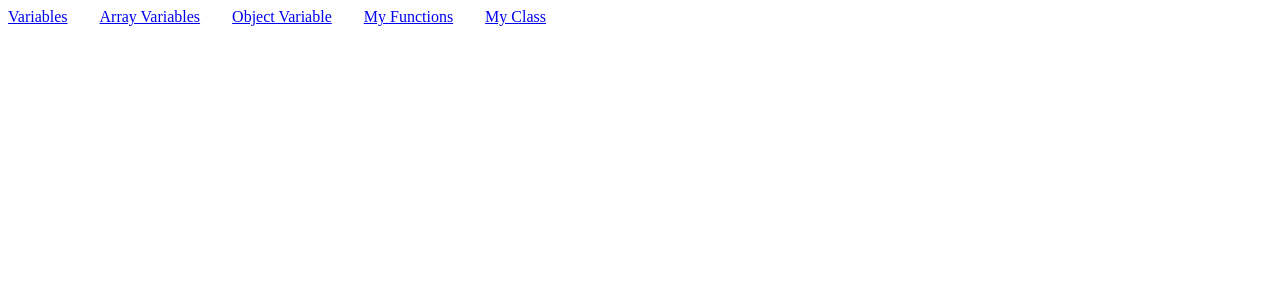
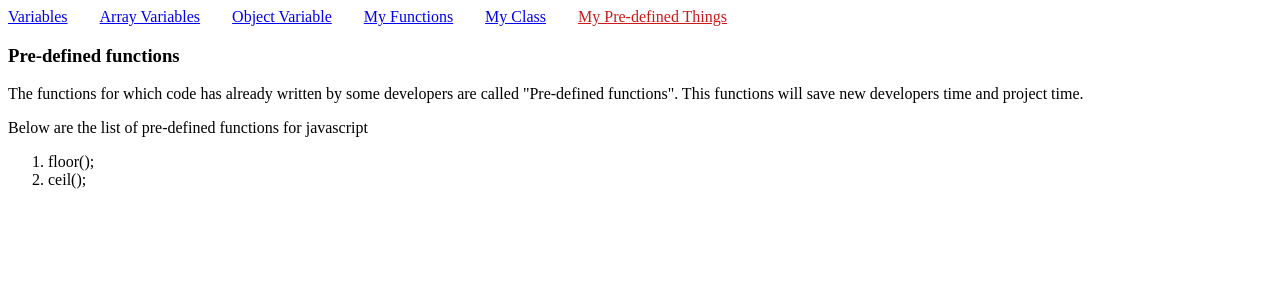
Before and after one commit to Battula-V/live-project, an Angular app: page /my-pre-defined in a window 1280 px wide. Before the commit this address led to /. Shown: the top 300 px of the page. Built offline with nearby package versions, Linux system fonts and the light colour scheme.

Commit message:
pre-defined things added

```diff
--- a/src/app/app-routing.module.ts
+++ b/src/app/app-routing.module.ts
@@ -5,6 +5,7 @@ import { ArrayVariableComponent } from './components/array-variable/array-variab
 import { ObjectVariableComponent } from './components/object-variable/object-variable.component';
 import { MyFunctionsComponent } from './components/my-functions/my-functions.component';
 import { MyClassComponent } from './components/my-class/my-class.component';
+import { MyPreDefinedThingsComponent } from './components/my-pre-defined-things/my-pre-defined-things.component';
 
 const routes: Routes = [
   {
@@ -26,7 +27,12 @@ const routes: Routes = [
   {
     path:"my-class",
     component:MyClassComponent
+  },
+  {
+    path : "my-pre-defined",
+    component : MyPreDefinedThingsComponent
   }
+
 ];
 
 @NgModule({
--- a/src/app/app.module.ts
+++ b/src/app/app.module.ts
@@ -9,6 +9,7 @@ import { MenuBarComponent } from './components/menu-bar/menu-bar.component';
 import { ObjectVariableComponent } from './components/object-variable/object-variable.component';
 import { MyFunctionsComponent } from './components/my-functions/my-functions.component';
 import { MyClassComponent } from './components/my-class/my-class.component';
+import { MyPreDefinedThingsComponent } from './components/my-pre-defined-things/my-pre-defined-things.component';
 @NgModule({
   declarations: [
     AppComponent,
@@ -17,7 +18,8 @@ import { MyClassComponent } from './components/my-class/my-class.component';
     MenuBarComponent,
     ObjectVariableComponent,
     MyFunctionsComponent,
-    MyClassComponent
+    MyClassComponent,
+    MyPreDefinedThingsComponent
   ],
   imports: [
     BrowserModule,
--- a/src/app/components/menu-bar/menu-bar.component.html
+++ b/src/app/components/menu-bar/menu-bar.component.html
@@ -15,4 +15,7 @@
     <div>
         <a routerLink="my-class" routerLinkActive="color-1">My Class</a>
     </div>
+    <div>
+        <a routerLink="my-pre-defined" routerLinkActive="color-1">My Pre-defined Things</a>
+    </div>
 </div>
--- /dev/null
+++ b/src/app/components/my-pre-defined-things/my-pre-defined-things.component.html
@@ -0,0 +1,8 @@
+<h3>Pre-defined functions</h3>
+<p> The functions for which code has already written by some developers are called "Pre-defined functions".  This functions will save new developers time and project time. </p>
+<p> Below are the list of pre-defined functions for javascript </p>
+<ol>
+    <li> floor();</li>
+    <li> ceil(); </li>
+
+</ol>
```
Also changed, not shown: src/app/components/my-pre-defined-things/my-pre-defined-things.component.ts (added, +10 -0 lines), src/app/components/my-pre-defined-things/my-pre-defined-things.component.scss (added), 1 other file (tests, documents, lock files or other folders).
